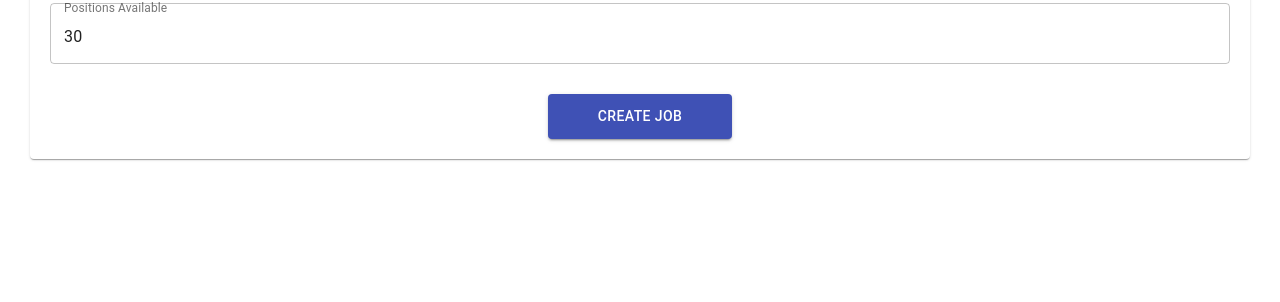
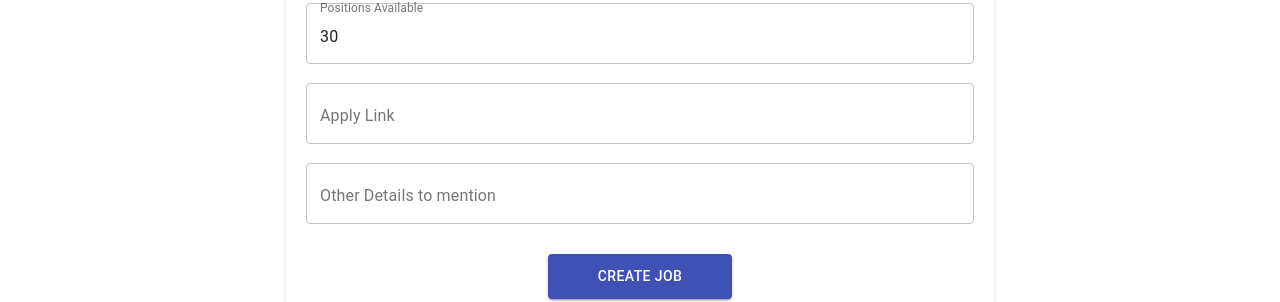
Before and after one commit to Dharmesh177/eduBridgeX, a React (Create React App) app in the folder frontend/: page /tmp in a window 1280 px wide. Shown: the part 618-920 px from the top of the page. Before the commit the page ends 807 px from the top, so only its background shows below. Built offline with nearby package versions, Linux system fonts and the light colour scheme; no server answers.

Commit message:
job auth and add done

```diff
--- a/frontend/src/Components/recruitment/AddJob.js
+++ b/frontend/src/Components/recruitment/AddJob.js
@@ -39,8 +39,9 @@ const AddJob = (props) => {
       .substr(0, 16),
     skillsets: [],
     jobType: "Full Time",
-    duration: 0,
+    apply_link: "",
     salary: 0,
+    others:""
   });
 
   const handleInput = (key, value) => {
@@ -50,41 +51,33 @@ const AddJob = (props) => {
     });
   };
 
-  const handleUpdate = () => {
-//     console.log(jobDetails);
-//     axios
-//       .post(apiList.jobs, jobDetails, {
-//         headers: {
-//           Authorization: `Bearer ${localStorage.getItem("token")}`,
-//         },
-//       })
-//       .then((response) => {
-//         setPopup({
-//           open: true,
-//           severity: "success",
-//           message: response.data.message,
-//         });
-//         setJobDetails({
-//           title: "",
-//           maxApplicants: 100,
-//           maxPositions: 30,
-//           deadline: new Date(new Date().getTime() + 10 * 24 * 60 * 60 * 1000)
-//             .toISOString()
-//             .substr(0, 16),
-//           skillsets: [],
-//           jobType: "Full Time",
-//           duration: 0,
-//           salary: 0,
-//         });
-//       })
-//       .catch((err) => {
-//         setPopup({
-//           open: true,
-//           severity: "error",
-//           message: err.response.data.message,
-//         });
-//         console.log(err.response);
-//       });
+  const handleUpdate = async () => {
+   const name_recruiter = "Koinx";
+   const email_recruiter = "dvala453@koinx.com";
+const dataa  = {
+title: jobDetails.title,
+ name_recruiter: name_recruiter,
+ email_recruiter: email_recruiter,
+ max_applications: jobDetails.maxApplicants,
+ max_positions: jobDetails.maxPositions,
+deadline_of_application: jobDetails.deadline,
+ required_skills: jobDetails.skillsets,
+  type_of_job: jobDetails.jobType,
+  salary_per_month: jobDetails.salary,
+  apply_link:jobDetails.apply_link,
+  others:jobDetails.others
+}
+
+
+   const res = await axios.post("http://localhost:5000/jobs/job/add", dataa);
+   if (res.status === 200) {
+     console.log("res.data", res.data);
+     alert("You're Added Job successfully !!!")
+   //   navigate("/slogin");
+   } else {
+     console.log("res.message", res.message);
+     alert("Failed to Register !!!!")
+   }
   };
 
   return (
@@ -94,7 +87,7 @@ const AddJob = (props) => {
         item
         direction="column"
         alignItems="center"
-        style={{ padding: "30px", minHeight: "93vh", width: "" }}
+        style={{ padding: "30px", minHeight: "93vh", width: "60%", margin:"auto" }}
       >
         <Grid item>
           <Typography variant="h2">Add Job</Typography>
@@ -127,6 +120,8 @@ const AddJob = (props) => {
                     variant="outlined"
                     fullWidth
                   />
+
+
                 </Grid>
                 <Grid item>
                   <ChipInput
@@ -242,12 +237,36 @@ const AddJob = (props) => {
                     fullWidth
                   />
                 </Grid>
+                <Grid item>
+                <TextField
+                  label="Apply Link"
+                  type="text"
+                  variant="outlined"
+                  value={jobDetails.apply_link}
+                  onChange={(event) => {
+                    handleInput("apply_link", event.target.value);
+                  }}
+                  fullWidth
+                />
+              </Grid>
+                <Grid item>
+                  <TextField
+                    label="Other Details to mention"
+                    type="text"
+                    variant="outlined"
+                    value={jobDetails.others}
+                    onChange={(event) => {
+                      handleInput("others", event.target.value);
+                    }}
+                    fullWidth
+                  />
+                </Grid>
               </Grid>
               <Button
                 variant="contained"
                 color="primary"
                 style={{ padding: "10px 50px", marginTop: "30px" }}
-                onClick={() => handleUpdate()}
+                onClick={ handleUpdate}
               >
                 Create Job
               </Button>
--- a/frontend/src/Components/recruitment/RecruiterLogin.js
+++ b/frontend/src/Components/recruitment/RecruiterLogin.js
@@ -28,7 +28,9 @@ const useStyles = makeStyles((theme) => ({
     display: "flex",
     flexDirection:"row",
     alignItems:"center",
-    justifyContent:"center"
+    justifyContent:"center",
+    borderRadius: "21px",
+    backgroundColor: "#f4f4f4"
   },
   inputBox: {
     width: "300px",
@@ -78,11 +80,11 @@ const RecruiterLogin = (props) => {
   };
 
   const handleLogin = async () => {
-    const res = await axios.post("http://localhost:5000/recruiter/recruiter/login", loginDetails);
+    const res = await axios.post("http://localhost:5000/recruiter/login", loginDetails);
     if (res.status === 200) {
       console.log("res.data", res.data);
       alert("You're Login successfully, now Please Move on !!!")
-    //   navigate("/slogin");
+    //   navigate("/recuriterDashboard");
     } else {
       console.log("res.message", res.message);
       alert("Failed to Register !!!!")
--- a/frontend/src/Components/recruitment/RecruiterSignUp.js
+++ b/frontend/src/Components/recruitment/RecruiterSignUp.js
@@ -32,6 +32,8 @@ const useStyles = makeStyles((theme) => ({
     flexDirection: "row",
     alignItems: "center",
     justifyContent: "center",
+    borderRadius: "21px",
+    backgroundColor: "#f4f4f4"
   },
   inputBox: {
     width: "300px",
```
Also changed, not shown: 1 other file (tests, documents, lock files or other folders).
